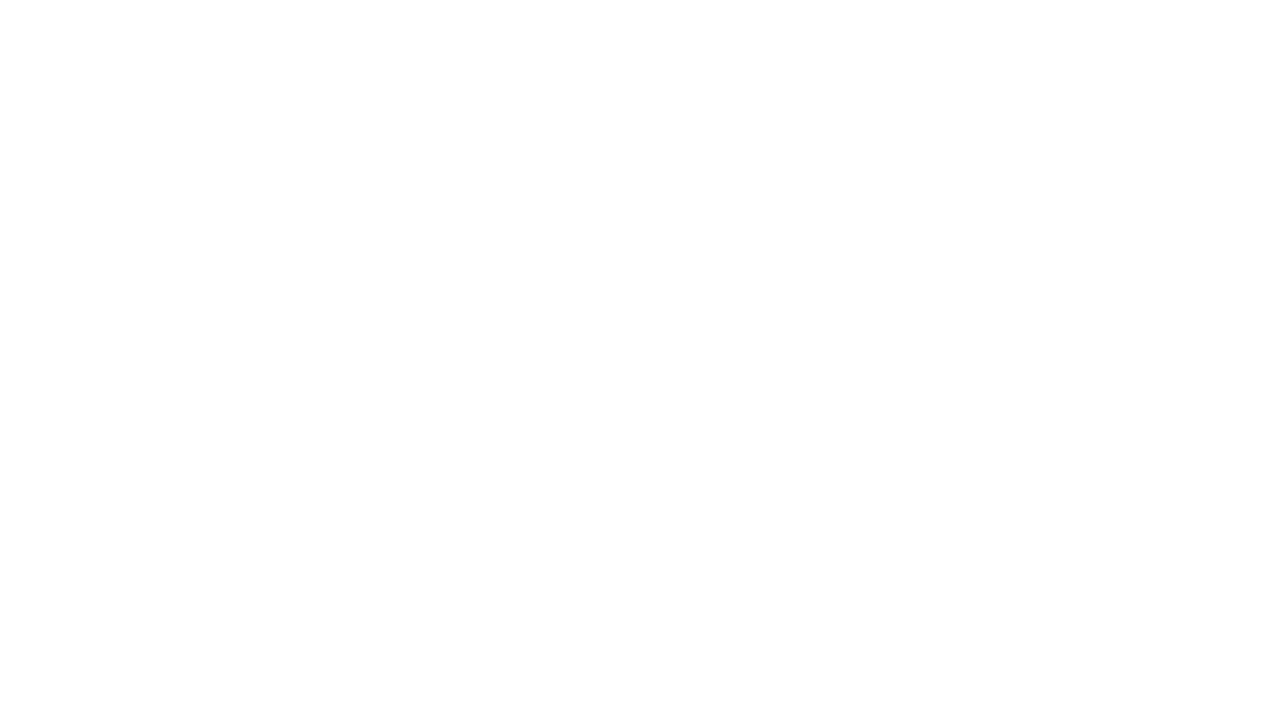
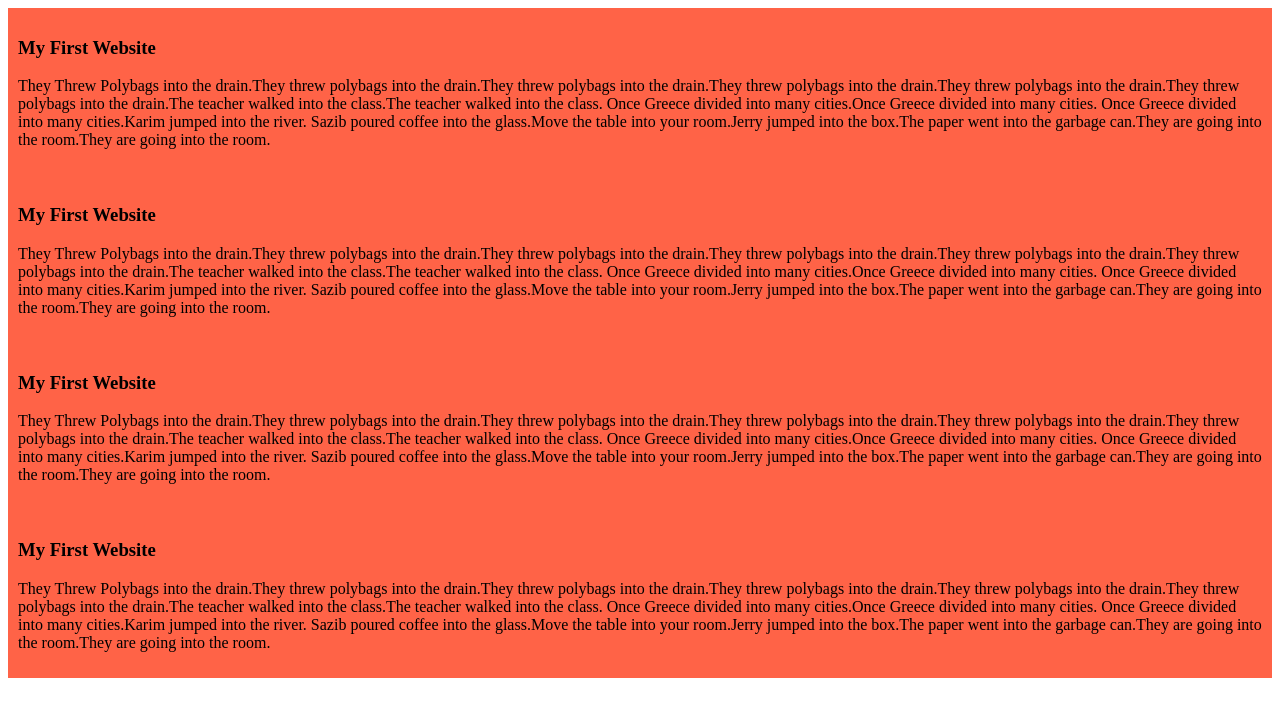
Before and after one commit to limaafrin/my-first-github-repo, a plain HTML site: page index.html in a window 1280 px wide. Drawn offline with Linux system fonts and the light colour scheme.

Commit message:
added the first blog

```diff
--- a/index.html
+++ b/index.html
@@ -4,8 +4,24 @@
     <meta charset="UTF-8">
     <meta name="viewport" content="width=device-width, initial-scale=1.0">
     <title>My First Ever Github Repo</title>
+    <link rel="stylesheet" href="styles/style.css">
 </head>
 <body>
-
+    <div>
+         <h3>My First Website</h3>
+         <p>They Threw Polybags into the drain.They threw polybags into the drain.They threw polybags into the drain.They threw polybags into the drain.They threw polybags into the drain.They threw polybags into the drain.The teacher walked into the class.The teacher walked into the class. Once Greece divided into many cities.Once Greece divided into many cities. Once Greece divided into many cities.Karim jumped into the river. Sazib poured coffee into the glass.Move the table into your room.Jerry jumped into the box.The paper went into the garbage can.They are going into the room.They are going into the room.</p>
+    </div>
+    <div>
+         <h3>My First Website</h3>
+         <p>They Threw Polybags into the drain.They threw polybags into the drain.They threw polybags into the drain.They threw polybags into the drain.They threw polybags into the drain.They threw polybags into the drain.The teacher walked into the class.The teacher walked into the class. Once Greece divided into many cities.Once Greece divided into many cities. Once Greece divided into many cities.Karim jumped into the river. Sazib poured coffee into the glass.Move the table into your room.Jerry jumped into the box.The paper went into the garbage can.They are going into the room.They are going into the room.</p>
+    </div>
+    <div>
+         <h3>My First Website</h3>
+         <p>They Threw Polybags into the drain.They threw polybags into the drain.They threw polybags into the drain.They threw polybags into the drain.They threw polybags into the drain.They threw polybags into the drain.The teacher walked into the class.The teacher walked into the class. Once Greece divided into many cities.Once Greece divided into many cities. Once Greece divided into many cities.Karim jumped into the river. Sazib poured coffee into the glass.Move the table into your room.Jerry jumped into the box.The paper went into the garbage can.They are going into the room.They are going into the room.</p>
+    </div>
+    <div>
+         <h3>My First Website</h3>
+         <p>They Threw Polybags into the drain.They threw polybags into the drain.They threw polybags into the drain.They threw polybags into the drain.They threw polybags into the drain.They threw polybags into the drain.The teacher walked into the class.The teacher walked into the class. Once Greece divided into many cities.Once Greece divided into many cities. Once Greece divided into many cities.Karim jumped into the river. Sazib poured coffee into the glass.Move the table into your room.Jerry jumped into the box.The paper went into the garbage can.They are going into the room.They are going into the room.</p>
+    </div>
 </body>
 </html>
--- /dev/null
+++ b/styles/style.css
@@ -0,0 +1,4 @@
+div{
+    background-color: tomato;
+    padding: 10px;
+}
```
